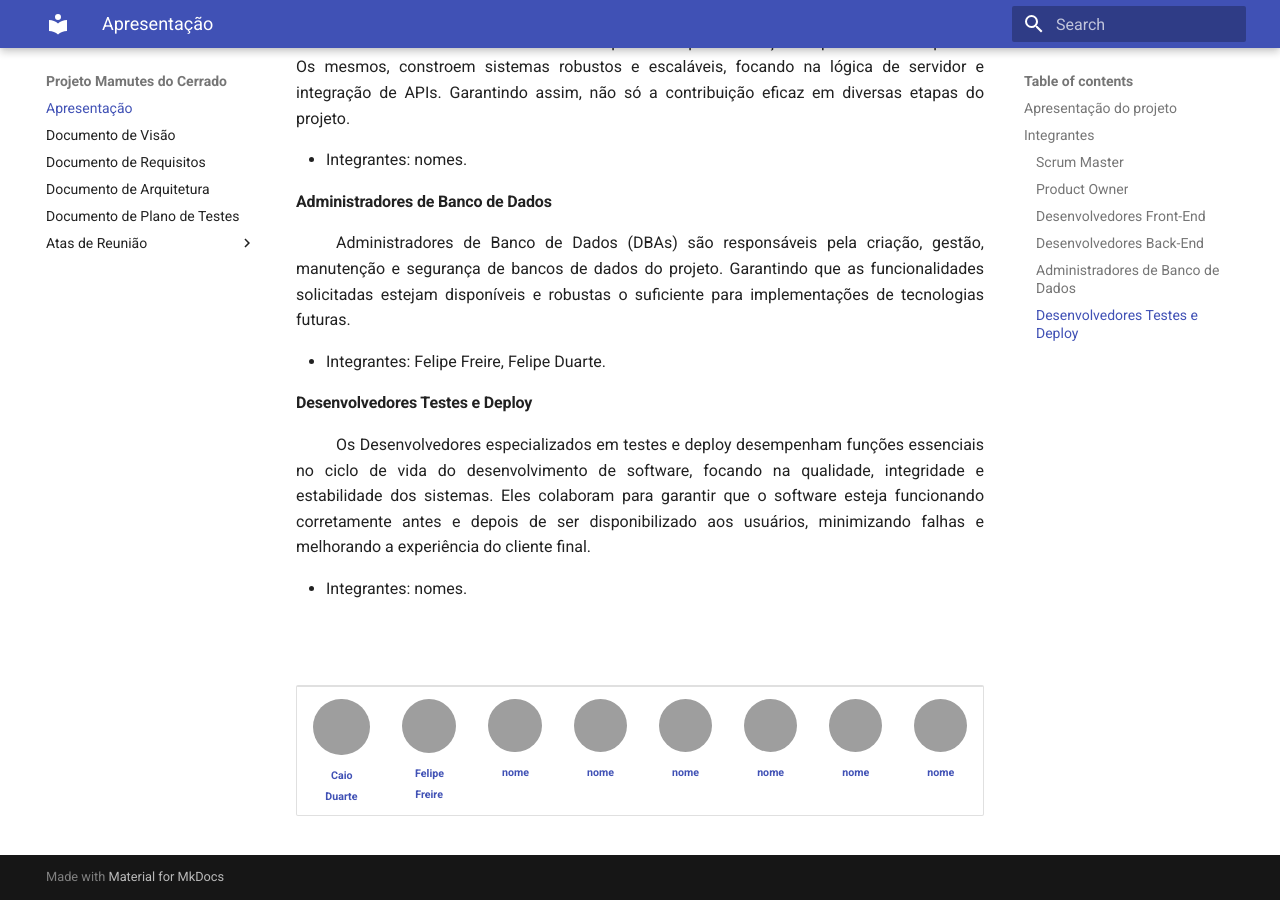
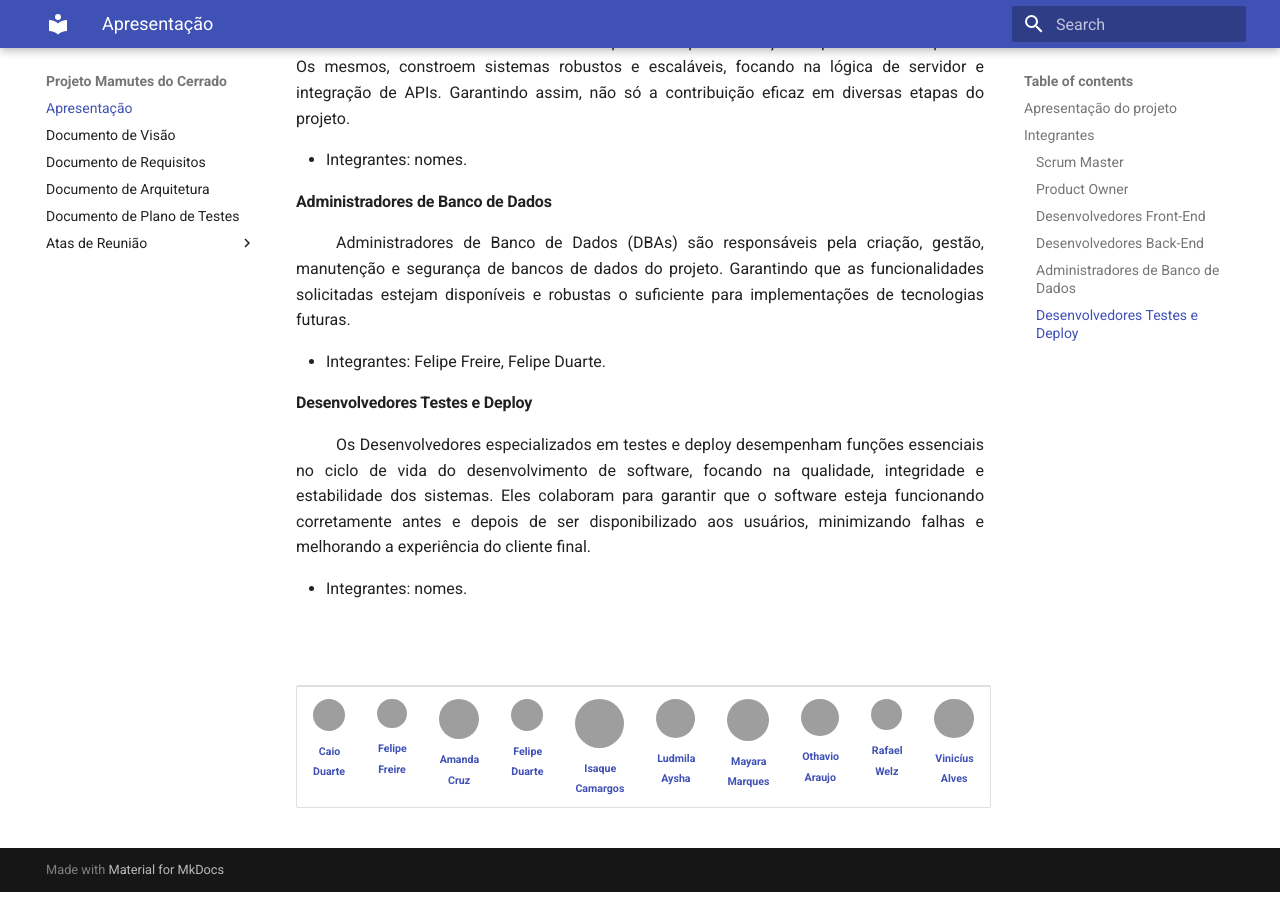
Before and after one commit to FGA0138-MDS-Ajax/2024.2-Aries, an MkDocs documentation site: the page built from docs/index.md, in a window 1280 px wide and 900 px high, scrolled down 1928 px. Built offline with MkDocs 1.6.1 and Material for MkDocs 9.7.7, drawn with Linux system fonts in a browser that asks for light colours; grey boxes are pictures that could not be loaded.

Commit message:
insercao membros ghp

```diff
--- a/docs/index.md
+++ b/docs/index.md
@@ -84,12 +84,14 @@ Os Desenvolvedores especializados em testes e deploy desempenham funções essen
     <tr>
     <td align="center"><a href="https://github.com/caioduart3"><img style="border-radius: 60%;" src="https://avatars.githubusercontent.com/u/134105981?v=4" width="200px;" alt=""/><br /><sub><b>Caio Duarte</b></sub></a><br />
     <td align="center"><a href="https://github.com/FelipeFreire-gf"><img style="border-radius: 60%;" src="https://avatars.githubusercontent.com/u/62055315?v=4" width="200px;" alt=""/><br /><sub><b>Felipe Freire</b></sub></a><br />
-    <td align="center"><a href="https://github.com/"><img style="border-radius: 60%;" src="https://avatars.githubusercontent.com/" width="200px;" alt=""/><br /><sub><b>nome</b></sub></a><br />
-    <td align="center"><a href="https://github.com/"><img style="border-radius: 60%;" src="https://avatars.githubusercontent.com/" width="200px;" alt=""/><br /><sub><b>nome</b></sub></a><br />
-    <td align="center"><a href="https://github.com/"><img style="border-radius: 60%;" src="https://avatars.githubusercontent.com/" width="200px;" alt=""/><br /><sub><b>nome</b></sub></a><br />
-    <td align="center"><a href="https://github.com/"><img style="border-radius: 60%;" src="https://avatars.githubusercontent.com/" width="200px;" alt=""/><br /><sub><b>nome</b></sub></a><br />
-    <td align="center"><a href="https://github.com/"><img style="border-radius: 60%;" src="https://avatars.githubusercontent.com/" width="200px;" alt=""/><br /><sub><b>nome</b></sub></a><br />
-    <td align="center"><a href="https://github.com/"><img style="border-radius: 60%;" src="https://avatars.githubusercontent.com/" width="200px;" alt=""/><br /><sub><b>nome</b></sub></a><br />
+    <td align="center"><a href="https://github.com/mandicrz"><img style="border-radius: 60%;" src="https://avatars.githubusercontent.com/u/128251768?v=4" width="200px;" alt=""/><br /><sub><b>Amanda Cruz</b></sub></a><br />
+    <td align="center"><a href="https://github.com/felipej3ds"><img style="border-radius: 60%;" src="https://avatars.githubusercontent.com/u/173021374?v=4" width="200px;" alt=""/><br /><sub><b>Felipe Duarte</b></sub></a><br />
+    <td align="center"><a href="https://github.com/isaqzin"><img style="border-radius: 60%;" src="https://avatars.githubusercontent.com/u/145882190?v=4" width="200px;" alt=""/><br /><sub><b>Isaque Camargos</b></sub></a><br />
+    <td align="center"><a href="https://github.com/ludmilaaysha"><img style="border-radius: 60%;" src="https://avatars.githubusercontent.com/u/91512745?v=4" width="200px;" alt=""/><br /><sub><b>Ludmila Aysha</b></sub></a><br />
+    <td align="center"><a href="https://github.com/maymarquee"><img style="border-radius: 60%;" src="https://avatars.githubusercontent.com/u/144369305?v=4" width="200px;" alt=""/><br /><sub><b>Mayara Marques</b></sub></a><br />
+    <td align="center"><a href="https://github.com/bolzanMGB"><img style="border-radius: 60%;" src="https://avatars.githubusercontent.com/u/149620306?v=4" width="200px;" alt=""/><br /><sub><b>Othavio Araujo</b></sub></a><br />
+    <td align="center"><a href="https://github.com/RafaelSchadt"><img style="border-radius: 60%;" src="https://avatars.githubusercontent.com/u/179030119?" width="200px;" alt=""/><br /><sub><b>Rafael Welz</b></sub></a><br />
+    <td align="center"><a href="https://github.com/bolzanMGB"><img style="border-radius: 60%;" src="https://avatars.githubusercontent.com/u/69173517?v=4" width="200px;" alt=""/><br /><sub><b>Vinicíus Alves</b></sub></a><br />
     </tr>
 </table>
 </div>
```
